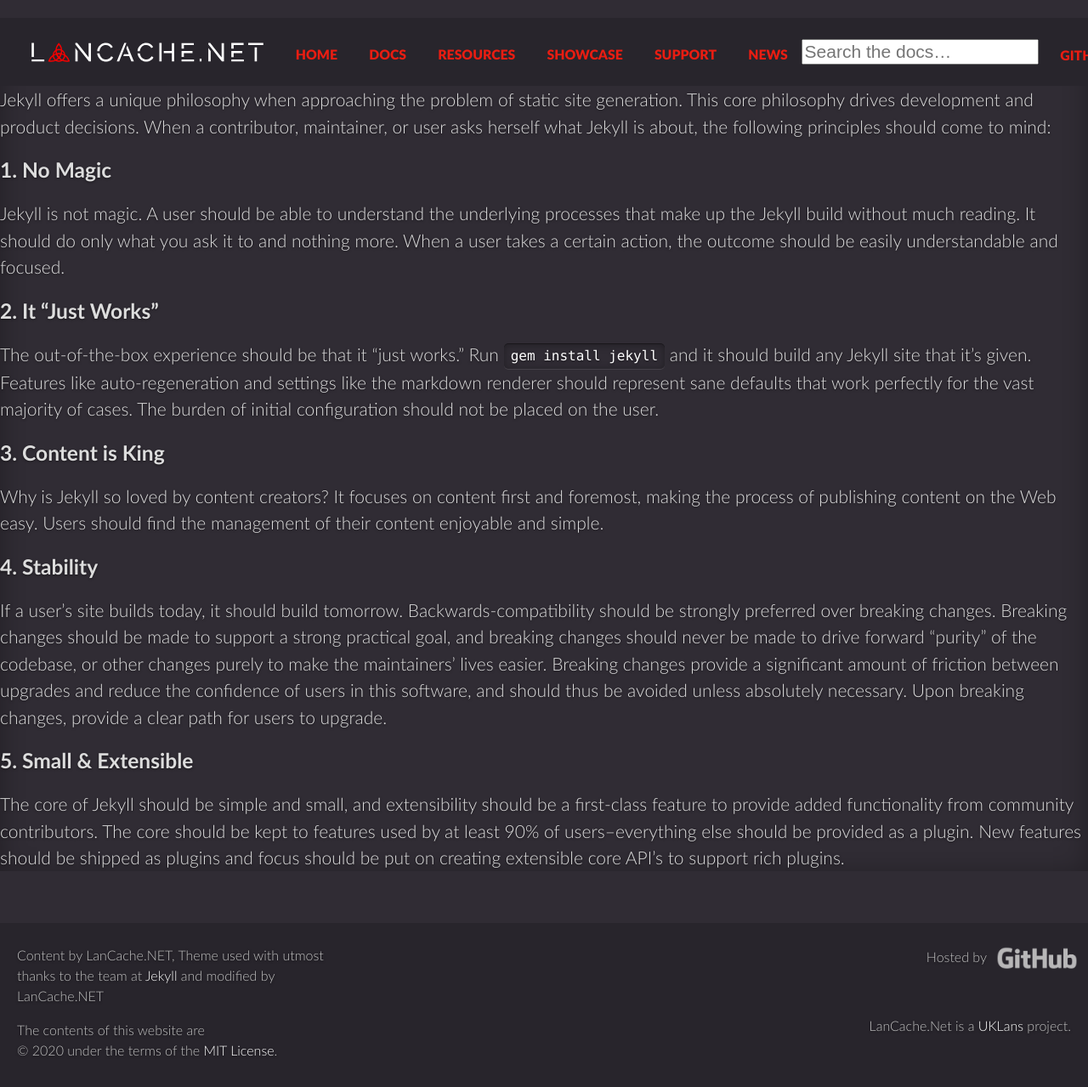
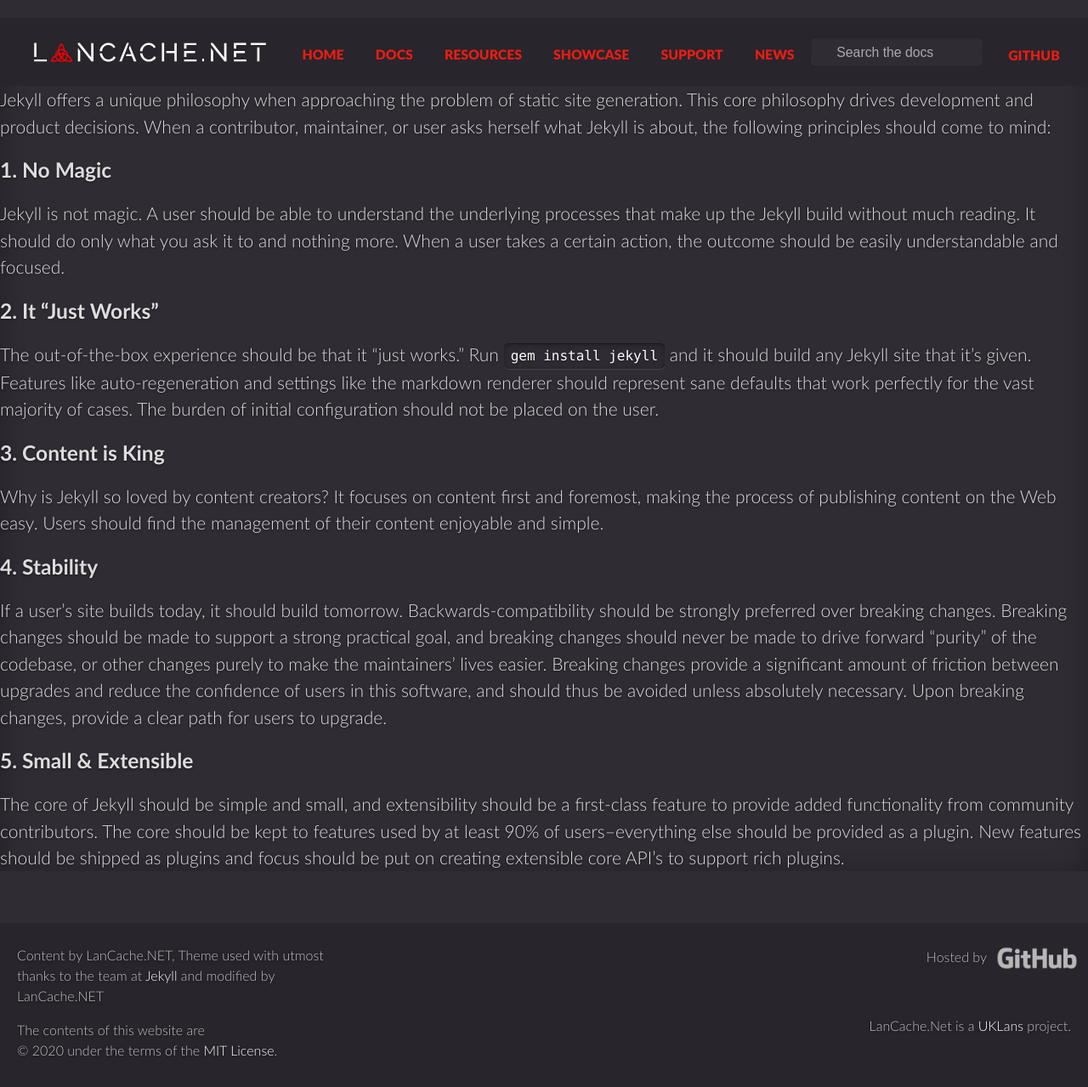
Before and after one commit to lancachenet/lancachenet.github.io, a Jekyll site: the page built from pages/philosophy.md, in a window 1280 px wide. Shown: the whole page at 85% size. Built offline with Jekyll 4.4.1, drawn with Linux system fonts in a browser that asks for light colours; our own code applies the rules of GitHub Pages for plain Markdown files; comment, search, counter and statistics services are not loaded.

Commit message:
Disabled searchbar till algolia come online

```diff
--- a/_includes/search/input.html
+++ b/_includes/search/input.html
@@ -1 +1,21 @@
+{% comment %}
+remove actual input
 <input type="text" id="docsearch-input" placeholder="Search the docs…">
+use temporary dummy input
+{% endcomment %}
+
+<form novalidate="novalidate" onsubmit="return false;" class="searchbox">
+    <div role="search" class="searchbox__wrapper">
+      <span class="algolia-autocomplete algolia-autocomplete-right" style="position: relative; display: inline-block; direction: ltr;"><input disabled id="docsearch" type="search" name="search" placeholder="Search the docs" autocomplete="off" required="required" class="searchbox__input ds-input" spellcheck="false" role="combobox" aria-autocomplete="list" aria-expanded="false" aria-label="search input" aria-owns="algolia-autocomplete-listbox-0" dir="auto" style="position: relative; vertical-align: top;"><pre aria-hidden="true" style="position: absolute; visibility: hidden; white-space: pre; font-family: sans-serif; font-size: 15.75px; font-style: normal; font-variant: normal; font-weight: 400; word-spacing: 0px; letter-spacing: normal; text-indent: 0px; text-rendering: auto; text-transform: none;">aew</pre><span class="ds-dropdown-menu ds-with-1" role="listbox" id="algolia-autocomplete-listbox-0" style="position: absolute; top: 100%; z-index: 100; left: 0px; right: auto; display: none;"><div class="ds-dataset-1"></div></span></span>
+      <button type="submit" title="Submit your search query." class="searchbox__submit">
+        <svg width="12" height="12" role="img" aria-label="Search">
+          <use xmlns:xlink="http://www.w3.org/1999/xlink" xlink:href="#sbx-icon-search-13"></use>
+        </svg>
+      </button>
+      <button type="reset" title="Clear the search query." class="searchbox__reset">
+        <svg width="12" height="12" role="img" aria-label="Reset">
+          <use xmlns:xlink="http://www.w3.org/1999/xlink" xlink:href="#sbx-icon-clear-3"></use>
+        </svg>
+      </button>
+    </div>
+</form>
--- a/_includes/search/script.html
+++ b/_includes/search/script.html
@@ -1,7 +1,7 @@
 <script type="text/javascript" src="https://cdn.jsdelivr.net/npm/docsearch.js@2/dist/cdn/docsearch.min.js"></script>
 <script type="text/javascript"> docsearch({
-apiKey: '50fe39c839958dfad797000f33e2ec17',
-indexName: 'jekyllrb',
+apiKey: '',
+indexName: 'lancachenet',
 inputSelector: '#docsearch-input',
 enhancedSearchInput: true,
 debug: false // Set debug to true if you want to inspect the dropdown
--- a/_sass/_style.scss
+++ b/_sass/_style.scss
@@ -473,7 +473,7 @@
       margin: 0;
       padding: 0;
 
-      span { display: inline-block; }
+     /* span { display: inline-block; } */
     }
 
     .path {
```
